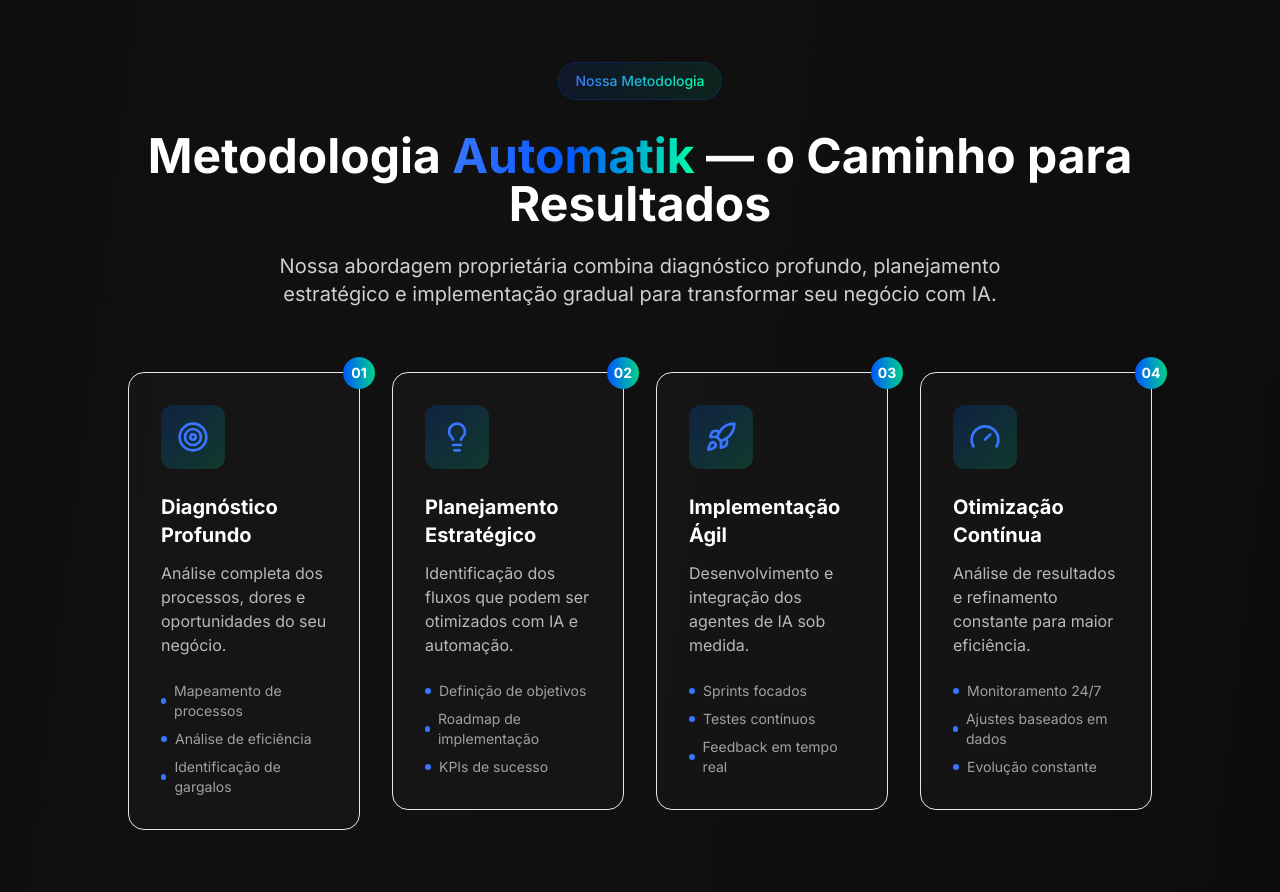
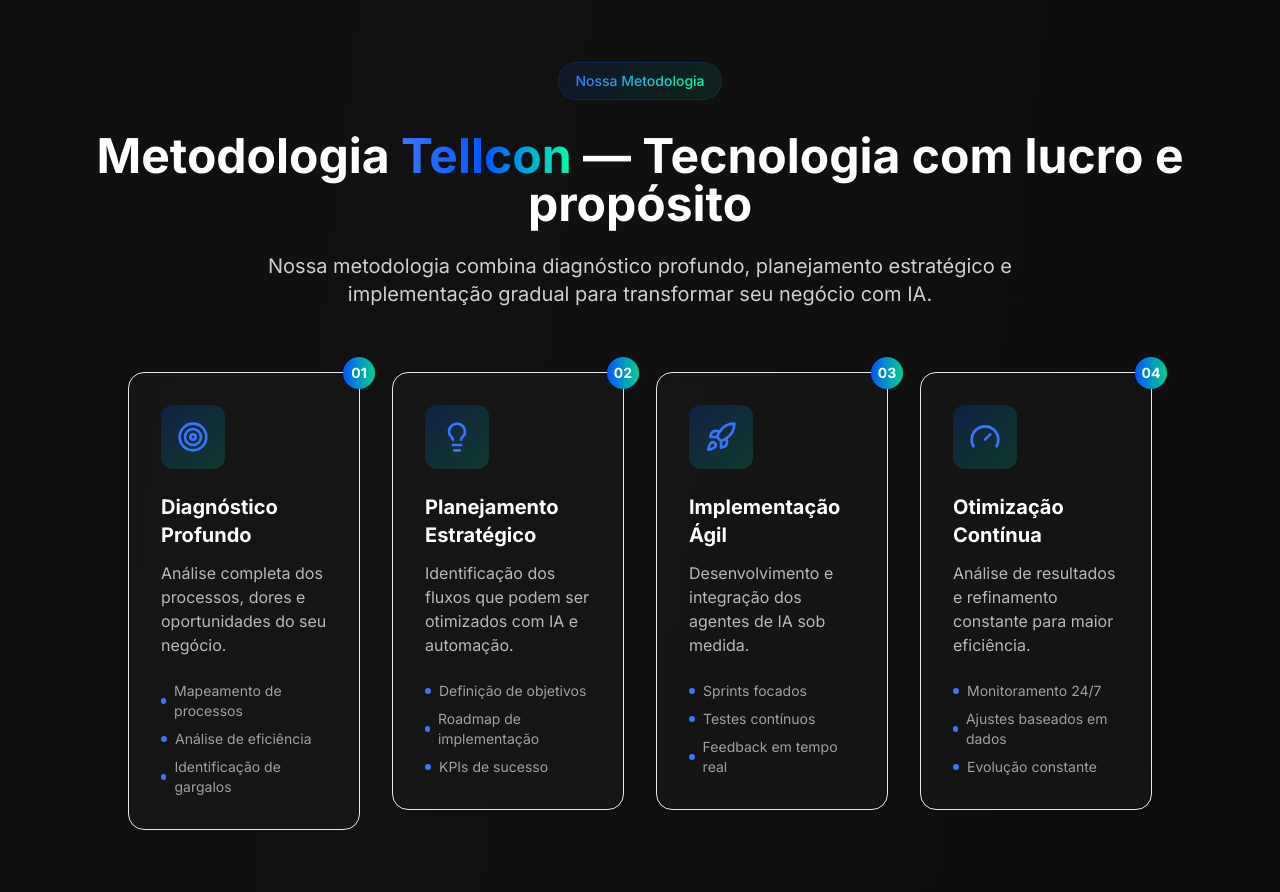
Before and after one commit to CTellini/TLL_Page_system, a React (Vite) app: page / in a window 1280 px wide. Shown: the part 6560-7452 px from the top of the page. Built offline with nearby package versions, Linux system fonts and the light colour scheme.

Commit message:
Update Methodology.tsx

```diff
--- a/src/components/sections/Methodology.tsx
+++ b/src/components/sections/Methodology.tsx
@@ -49,10 +49,10 @@ const Methodology: React.FC = () => {
               </span>
             </div>
             <h2 className="text-3xl md:text-4xl lg:text-5xl font-display font-bold mb-6">
-              Metodologia <GradientText>Automatik</GradientText> — o Caminho para Resultados
+              Metodologia <GradientText>Tellcon</GradientText> — Tecnologia com lucro e propósito
             </h2>
             <p className="text-xl text-white/80 max-w-3xl mx-auto">
-              Nossa abordagem proprietária combina diagnóstico profundo, planejamento estratégico
+              Nossa metodologia combina diagnóstico profundo, planejamento estratégico
               e implementação gradual para transformar seu negócio com IA.
             </p>
           </div>
```
